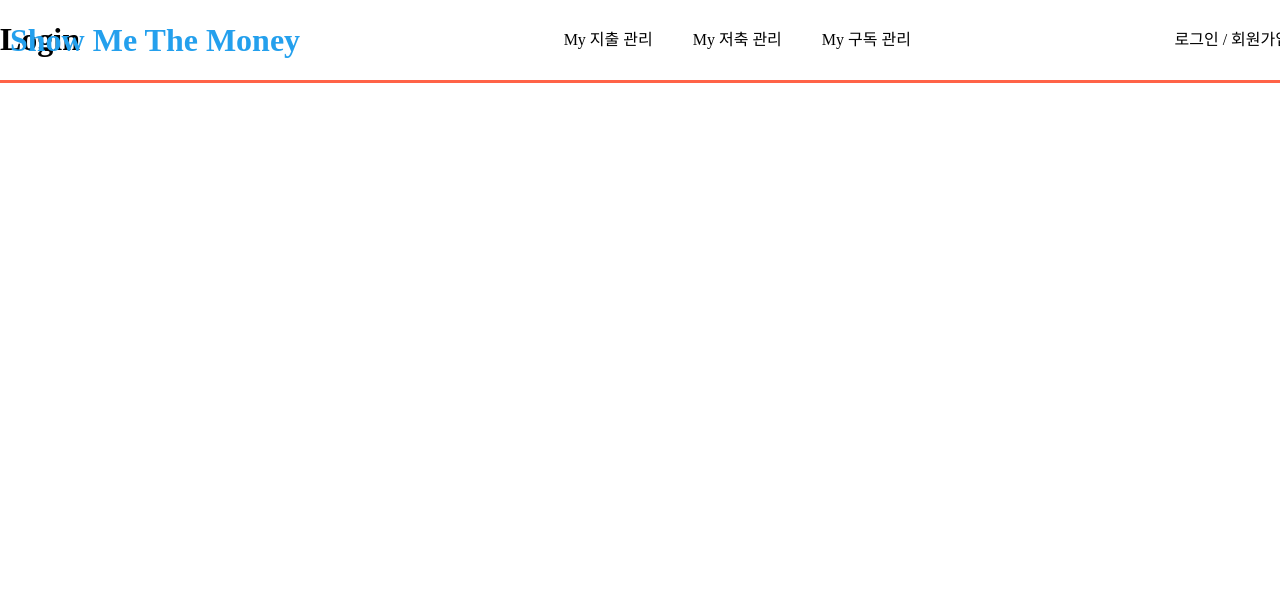
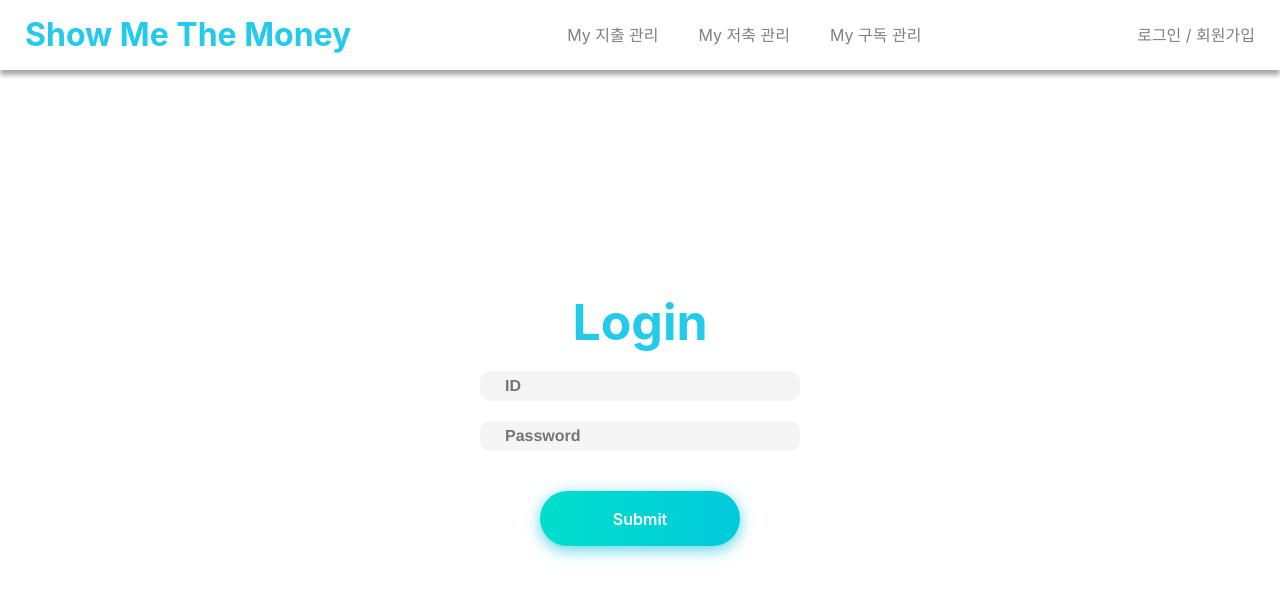
Before and after one commit to ekdldksp123/money_catcher, a Next.js app: page /login in a window 1280 px wide. Shown: the top 598 px of the page. Built offline with nearby package versions, Linux system fonts and the light colour scheme.

Commit message:
:hammer: add login page and update  common components

```diff
--- a/pages/_app.tsx
+++ b/pages/_app.tsx
@@ -1,4 +1,4 @@
-// import '../styles/globals.css';
+import '../styles/globals.css';
 import 'normalize.css/normalize.css';
 import type { AppProps } from 'next/app';
 import Head from 'next/head';
@@ -10,7 +10,8 @@ function MyApp({ Component, pageProps }: AppProps)
 	return (
 		<>
 			<Head>
-				<link href='/favicon.ico' rel='icon' type='image/x-icon' />
+				{/* 왜 파비콘 안나옴...? */}
+				<link href='/favicon.ico' rel='icon' />
 				<meta charSet='UTF-8' />
 				<meta content='width=device-width, initial-scale=1.0' name='viewport' />
 				<meta content='upgrade-insecure-requests' httpEquiv='Content-Security-Policy' />
@@ -18,6 +19,7 @@ function MyApp({ Component, pageProps }: AppProps)
 			</Head>
 			<NavBar />
 			<Component {...pageProps} />
+			<div className='portal' />
 		</>
 	);
 }
--- a/pages/login.tsx
+++ b/pages/login.tsx
@@ -1,13 +1,9 @@
 import type { NextPage } from 'next';
-import Head from 'next/head';
 
-const Login: NextPage = () => (
-	<>
-		<Head>
-			<link href='/favicon.ico' rel='icon' />
-		</Head>
-		<h1>Login</h1>
-	</>
+import Login from '@/views/Login';
+
+const LoginView: NextPage = () => (
+	<Login />
 );
 
-export default Login;
+export default LoginView;
--- a/src/components/atom/ButtonGroup.tsx
+++ b/src/components/atom/ButtonGroup.tsx
@@ -1,100 +1,6 @@
 import styled from '@emotion/styled';
 
-export const StyledModalBody = styled.div`
-    padding-top: 25px;
-    text-align: center;
-    font-size: 20px;
-    color: #808080;
-    width: 100%;
-    height: 80px;
-`;
-
-export const StyledModalHeader = styled.div`
-    display: flex;
-    flex-direction: row-reverse;
-    padding: 15px 25px 15px 25px;
-    border-top-left-radius: 25px;
-    border-top-right-radius: 25px;
-    background-color: #1ECD97;
-    font-size: 25px;
-`;
-
-export const StyledModal = styled.div`
-    display: flex;
-    overflow-y: auto !important;
-    flex-direction: column;
-    background: white;
-    width: 350px;
-    height: 200px;
-    border-radius: 25px;
-    padding-bottom: 20px;
-`;
-
-export const StyledModalTitle = styled.div`
-    display: relative;
-    margin: 0 auto;
-    padding-top: 10px;
-    font-size: 20px;
-    font-weight: bold;
-    color: white;
-`;
-export const StyledModalOverlay = styled.div`
-    position: fixed;
-    top: 0;
-    left: 0;
-    width: 100%;
-    height: 100%;
-    display: flex;
-    justify-content: center;
-    align-items: center;
-    background-color: rgba(0, 0, 0, 0.5);
-`;
-
-export const Close = styled.a`
-    color: white;
-    text-decoration: none;
-`;
-
-export const StyledModalFooter = styled.div`
-    position: relative;
-    width: 100%;
-    height: auto;
-    display: flex;
-    justify-content: center;
-    align-items: center;
-`;
-
-export const ConfirmBtn = styled.button`
-    outline:none;
-    height: 40px;
-    text-align: center;
-    width: 130px;
-    border-radius:40px;
-    background: #fff;
-    border: 2px solid #1ECD97;
-    color:#1ECD97;
-    letter-spacing:1px;
-    text-shadow:0;
-    font:{
-        size:12px;
-        weight:bold;
-    }
-    cursor: pointer;
-    transition: all 0.25s ease;
-
-    &:hover {
-        color:white;
-        background: #1ECD97;
-    }
-    &:active {
-        letter-spacing: 2px ;
-    }
-    &:after {
-        content:"CONFIRM";
-    }
-`;
-
-export const SendBtn = styled.button`
+export const FormBtn = styled.button`
     width: 200px;
     font-size: 16px;
     font-weight: 600;
@@ -105,8 +11,8 @@ export const SendBtn = styled.button`
     text-align:center;
     border: none;
     background-size: 300% 100%;
-    background-image: linear-gradient(to right, #ed6ea0, #ec8c69, #f7186a , #FBB03B);
-    box-shadow: 0 4px 15px 0 rgba(236, 116, 149, 0.75);
+    background-image: linear-gradient(to right, #00DECC, #00A1FC);
+    box-shadow: 0 4px 15px 0 rgba(36, 199, 218, 0.75);
 
     border-radius: 50px;
     moz-transition: all .4s ease-in-out;
--- /dev/null
+++ b/src/components/layout/ContainerGroup.tsx
@@ -0,0 +1,11 @@
+import styled from '@emotion/styled';
+
+export const ContainerCenter = styled.section`
+    width: 100vw;
+    height: 100vh;
+    display: flex;
+    justify-content: center;
+    align-items: center;
+    flex-direction: column;
+    box-sizing: border-box;
+`;
--- a/src/components/layout/NavBar.tsx
+++ b/src/components/layout/NavBar.tsx
@@ -17,7 +17,7 @@ const NavBar:React.FC = () => (
 		<ul css={header}>
 			{items.map((v, i) => <li css={item} key={i}>{v.name}</li>)}
 		</ul>
-		<div>로그인 / 회원가입</div>
+		<div css={account}>로그인 / 회원가입</div>
 	</nav>
 );
 
@@ -27,14 +27,15 @@ const menu = css`
     position: fixed;
     top: 0;
     margin: 0;
-    padding: 10px;
+    padding-right: 25px;
+    padding-left: 25px;
     width: 100%;
-    height: 60px;
+    height: 70px;
     display: flex;
     flex-direction: row;
     align-items: center;
     justify-content: space-between;
-    box-shadow: 0 3px tomato;
+    box-shadow: rgba(0, 0, 0, 0.35) 0px 5px 5px;
 `;
 
 const header = css`
@@ -48,8 +49,13 @@ const item = css`
     display: inline;
     padding-right: 20px;
     padding-left: 20px;
+    color: #808080;
 `;
 
 const Logo = styled.h1`
-    color: #24A0ED;
+    color: #24CAEA;
 `;
+
+const account = css`
+    color: #808080;
+`;
--- a/src/components/molecules/FormGroup.tsx
+++ b/src/components/molecules/FormGroup.tsx
@@ -2,74 +2,87 @@ import styled from '@emotion/styled';
 
 export const Form = styled.section`
     z-index: 11;
-    margin-left: 80px;
     margin-top: 40px;
     width: 35vw;
-    height: 75vh;
+    height: 55vh;
     background-color: #fff;
-    opacity: 0.8;
     border-radius: 1.5rem;
     padding: 1em 1.5em;
-    z-index: 2;
 
-    transition: .8s;
-    &:hover {
-        opacity: 0.9;
-        transform: scale(1.01);
-    }
+    display: flex;
+    flex-direction: column;
+    justify-content: center;
+    align-items: center;
+`;
+
+export const FormWithShadow = styled.section`
+    z-index: 11;
+    margin-top: 40px;
+    width: 35vw;
+    height: 55vh;
+    background-color: #fff;
+    border-radius: 1.5rem;
+    padding: 1em 1.5em;
+    box-shadow: rgba(0, 0, 0, 0.35) 0px 5px 5px;
 `;
 
 export const Title = styled.h1`
-    margin-left: 20px;
-    margin-top: 20px;
+    margin: 0;
+    padding-top: 20px;
+    padding-bottom: 20px;
     font-size: 50px;
-    color: F5F5F5;
-    text-decoration: underline;
+    color: #24CAEA;
+    text-align: center;
+`;
+
+export const Label = styled.label`
+    position: relative;
+    top: 20%;
+    font-weight: bold;
+    font-size: 1.35rem;
+    color: #616161;
 `;
 
 export const Input = styled.input`
-    width: 90% !important;
+    width: 80% !important;
     padding-left: 25px !important;
     margin-bottom: 20px;
     height: 30px;
-    border-bottom-colors: none;
-    border-left-colors: none;
-    border-right-colors: none;
-    border-top-colors: none;
-    background: none repeat scroll 0 0 transparent;
-    border-color: F5F5F5;
-    border-image: none;
-    border-radius: 20px 20px 20px 20px;
-    border-style: solid solid solid solid;
-    border-width: 1px 1px 1px 1px;
+    transition: background-color 0.2s ease 0s;
+    background:  repeat scroll 0 0 transparent;
+    border-radius: 10px;
+    border: none;
+    border-right: 0px;
+    border-top: 0px;
+    boder-left: 0px;
+    boder-bottom: 0px;
     color: F5F5F5;
-    font-weight: bold;
     font-family: 'Helvetica Neue', sans-serif;
-    font-size: 1em;
-    line-height: 1.4em;
+    font-size: 1rem;
+    line-height: 1rem;
     padding: 5px 8px;
-    transition: background-color 0.2s ease 0s;
+    background-color: #F5F5F5;
 
     &:focus {
         background: none repeat scroll 0 0 F5F5F5;
         border-color: F5F5F5;
         outline-width: 0;
-        color: #fff;
+        color: #616161;
         font-weight: bold;
     }
 
     &:focus {
-        color: #fff;
+        color: #616161;
         font-weight: bold;
 
         &::placeholder {
-            color: #fff;
+            color: #616161;
             font-weight: bold;
         }
     }
 
     &::placeholder {
-        color: F5F5F5;
+        color: 616161;
         font-weight: bold;
     }
 `;
@@ -120,67 +133,3 @@ export const TextArea = styled.textarea`
         font-weight: bold;
     }
 `;
-
-export const StyledModalBody = styled.div`
-    padding-top: 25px;
-    text-align: center;
-    font-size: 20px;
-    color: #808080;
-    width: 100%;
-    height: 80px;
-`;
-
-export const StyledModalHeader = styled.div`
-    display: flex;
-    flex-direction: row-reverse;
-    padding: 15px 25px 15px 25px;
-    border-top-left-radius: 25px;
-    border-top-right-radius: 25px;
-    background-color: #1ECD97;
-    font-size: 25px;
-`;
-
-export const StyledModal = styled.div`
-    display: flex;
-    overflow-y: auto !important;
-    flex-direction: column;
-    background: white;
-    width: 350px;
-    height: 200px;
-    border-radius: 25px;
-    padding-bottom: 20px;
-`;
-
-export const StyledModalTitle = styled.div`
-    display: relative;
-    margin: 0 auto;
-    padding-top: 10px;
-    font-size: 20px;
-    font-weight: bold;
-    color: white;
-`;
-export const StyledModalOverlay = styled.div`
-    position: fixed;
-    top: 0;
-    left: 0;
-    width: 100%;
-    height: 100%;
-    display: flex;
-    justify-content: center;
-    align-items: center;
-    background-color: rgba(0, 0, 0, 0.5);
-`;
-
-export const Close = styled.a`
-    color: white;
-    text-decoration: none;
-`;
-
-export const StyledModalFooter = styled.div`
-    position: relative;
-    width: 100%;
-    height: auto;
-    display: flex;
-    justify-content: center;
-    align-items: center;
-`;
--- a/src/components/views/Login.tsx
+++ b/src/components/views/Login.tsx
@@ -0,0 +1,48 @@
+/** @jsxImportSource @emotion/react */
+import { css } from '@emotion/react';
+import React from 'react';
+
+import { FormBtn } from '@/atom/ButtonGroup';
+import { ContainerCenter } from '@/layout/ContainerGroup';
+import { Form, Input, Title } from '@/molecules/FormGroup';
+
+const Login:React.FC = () => (
+	<ContainerCenter>
+		<Form css={form}>
+			<Title css={title}>Login</Title>
+			<Input css={input} placeholder='ID' type='text' />
+			<Input css={input} placeholder='Password' type='password' />
+			<FormBtn>Submit</FormBtn>
+		</Form>
+	</ContainerCenter>
+);
+
+export default Login;
+
+const title = css`
+    @media (max-width: 600px) {
+        margin-left: 10px;
+    }
+`;
+
+const form = css`
+    @media (max-width: 600px) {
+        margin-left: 25px;
+        margin-top: 25px;
+        width: 250px;
+        height: 75vh;
+        padding: 0.5em 1em 0.5em 1em;
+
+        overflow-y: auto;
+
+        &::-webkit-scrollbar {
+            display: none;
+        }
+    }
+`;
+
+const input = css`
+    @media (max-width: 600px) {
+        width: 85% !important;
+    }
+`;
--- a/styles/globals.css
+++ b/styles/globals.css
@@ -6,11 +6,6 @@ body {
     Ubuntu, Cantarell, Fira Sans, Droid Sans, Helvetica Neue, sans-serif;
 }
 
-a {
-  color: inherit;
-  text-decoration: none;
-}
-
 * {
   box-sizing: border-box;
 }
```
Also changed, not shown: pages/index.tsx (+4 -3 lines), src/components/layout/Portal.tsx (added, +13 -0 lines), src/components/molecules/ModalGroup.tsx (+64 -0 lines).
